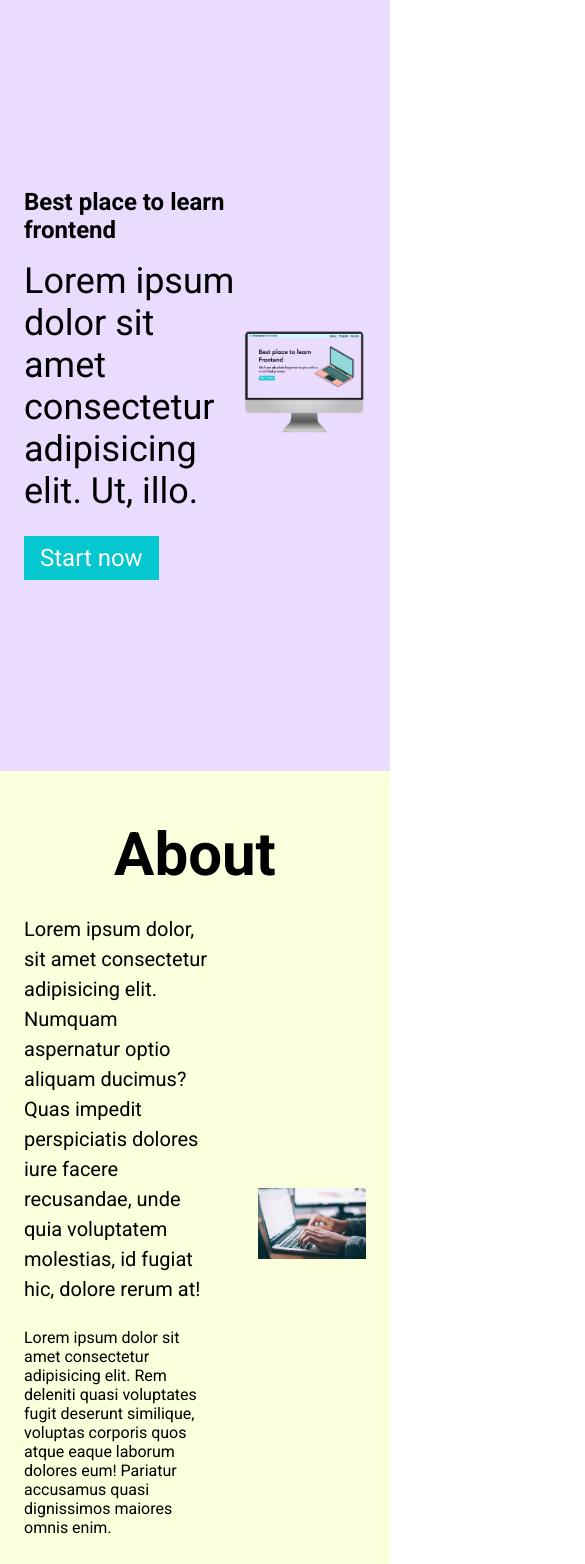
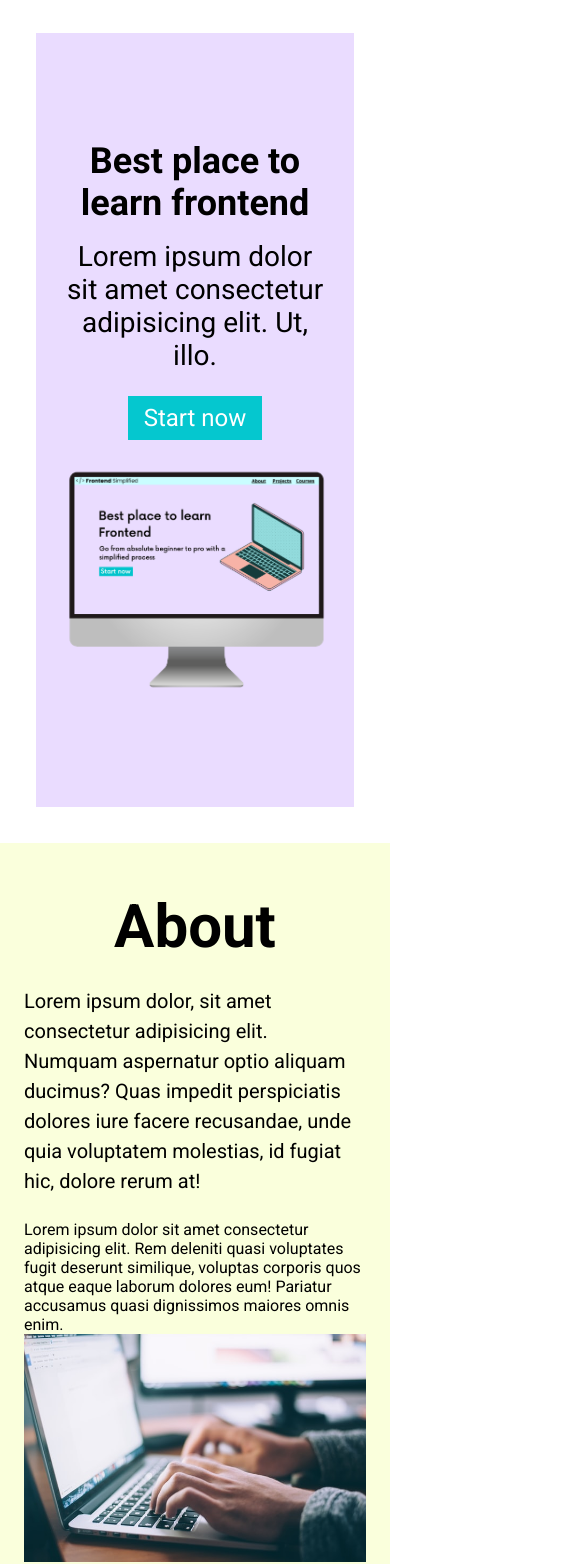
Before and after one commit to emmanuelomeh/html-best-practice, a plain HTML site: page index.html in a window 390 px wide. Shown: the part 73-1637 px from the top of the page, 585 px wide, since content can reach past the window. Drawn offline with Linux system fonts and the light colour scheme.

Commit message:
index.html

```diff
--- a/index.html
+++ b/index.html
@@ -20,12 +20,12 @@
 
       <header>
         <div class="row">
-          <div>
+          <div class="home__description">
             <h1>Best place to learn frontend</h1>
             <p class="subheader">
               Lorem ipsum dolor sit amet consectetur adipisicing elit. Ut, illo.
             </p>
-            <button>Start now</button>
+            <button class="home__description--button">Start now</button>
           </div>
           <figure>
             <img src="/laptop.png" alt="Homepage image" />
--- a/style.css
+++ b/style.css
@@ -145,6 +145,7 @@ form {
   display: flex;
   flex-direction: column;
   margin: 0 auto;
+  padding: 0 24px;
 }
 
 input,
@@ -160,22 +161,95 @@ FOOTER
 
 */
 
-footer{
+footer {
   background-color: #aaf5ff;
   display: flex;
   flex-direction: column;
   align-items: center;
 }
 
-.footer__logo{
+.footer__logo {
   max-width: 480px;
   margin-bottom: 16px;
 }
 
-.footer__links{
+.footer__links {
   margin-bottom: 32px;
 }
 
-.footer__link{
+.footer__link {
   padding: 0 16px;
 }
+
+/* SMALL PHONES, TABLETS, LARGE PHONES */
+
+@media (max-width: 728px) {
+  .row {
+    display: flex;
+    flex-direction: column;
+  }
+
+  header {
+    margin: 36px;
+  }
+
+  .home__description {
+    margin-bottom: 24px;
+    display: flex;
+    flex-direction: column;
+    align-items: center;
+  }
+
+  .home__description--button {
+    max-width: 240px;
+  }
+
+  h1 {
+    text-align: center;
+    font-size: 36px;
+  }
+
+  .subheader {
+    text-align: center;
+    font-size: 28px;
+  }
+
+  ul {
+    display: none;
+  }
+
+  .section__description {
+    display: flex;
+    flex-direction: column;
+  }
+
+  .section__description--wrapper {
+    width: 100%;
+  }
+
+  .about__img--wrapper {
+    width: 100%;
+  }
+
+  #discord .section__description {
+    display: flex;
+    flex-direction: column-reverse;
+  }
+
+  footer {
+    padding: 48px 24px;
+  }
+
+  .footer__logo {
+    max-width: 360px;
+  }
+
+  .footer__link {
+    padding: 0 4px;
+    font-size: 18px;
+  }
+
+  .footer__links{
+    margin-bottom: 24px;
+  }
+}
```
Lines whose indentation alone changed are shown as unchanged.
